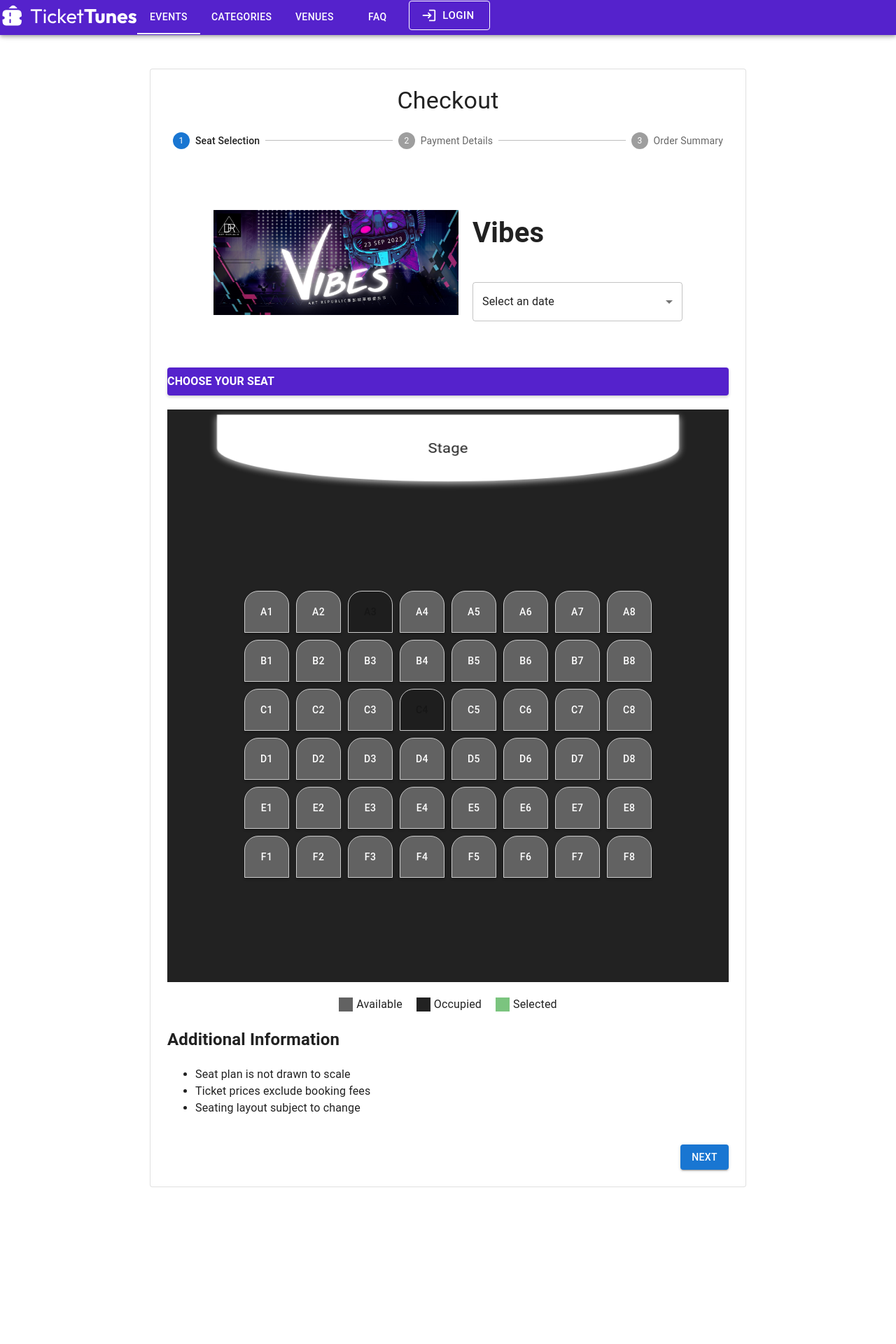
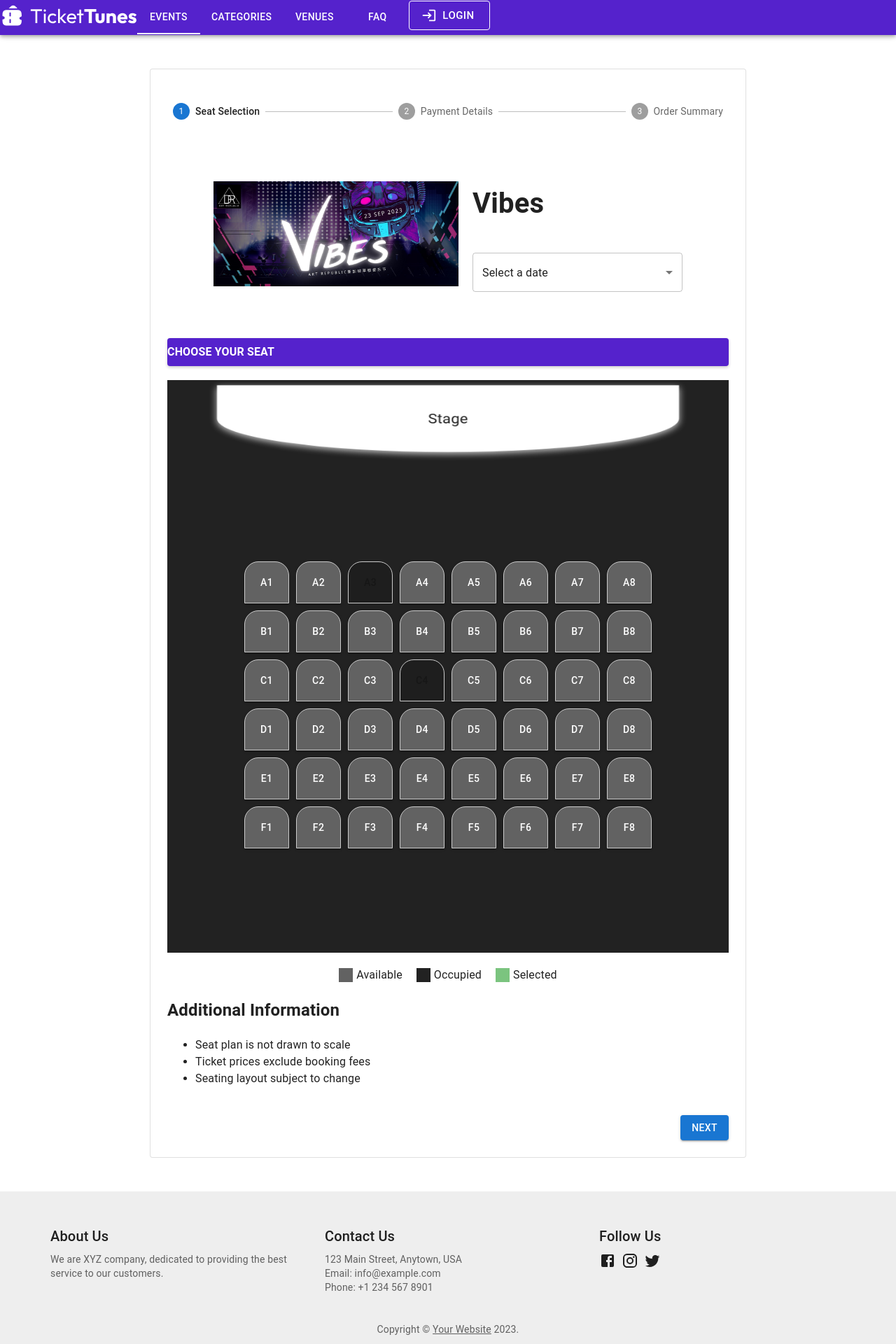
Before and after one commit to amelia-chew-2022/CS203-Project, a React (Create React App) app in the folder frontend/: page /checkout in a window 1280 px wide. Shown: the top 1920 px of the page at 70% size. Before the commit the page ends 1744 px from the top, so only its background shows below. Built offline with nearby package versions, Linux system fonts and the light colour scheme.

Commit message:
Added footer to checkout Page

```diff
--- a/frontend/src/components/seatselect/DropDown.js
+++ b/frontend/src/components/seatselect/DropDown.js
@@ -18,7 +18,7 @@ function DropDown() {
         style={{width:'300px'}}
       >
         <MenuItem value="" disabled>
-          Select an date
+          Select a date
         </MenuItem>
         <MenuItem value="option1">23 Sep 2023 07:30pm</MenuItem>
         <MenuItem value="option2">24 Sep 2023 07:30pm</MenuItem>
--- a/frontend/src/pages/Checkout.js
+++ b/frontend/src/pages/Checkout.js
@@ -12,7 +12,7 @@ import AddressForm from './checkoutforms/AddressForm';
 import Review from './checkoutforms/ReviewOrder';
 import SeatSelection from './checkoutforms/SeatSelection';
 import NavBar from "../components/navigation/NavBar";
-
+import Footer from "../components/footer/Footer";
 const steps = ["Seat Selection", "Payment Details", "Order Summary"];
 
 function getStepContent(step) {
@@ -46,9 +46,9 @@ export default function Checkout() {
 
           <Container component="main" maxWidth="md" sx={{ mb: 4 }}>
             <Paper variant="outlined" sx={{ my: { xs: 3, md: 6 }, p: { xs: 2, md: 3 } }}>
-              <Typography component="h1" variant="h4" align="center">
+              {/* <Typography component="h1" variant="h4" align="center">
                 Checkout
-              </Typography>
+              </Typography> */}
               <Stepper activeStep={activeStep} sx={{ pt: 3, pb: 5 }}>
                 {steps.map((label) => (
                   <Step key={label}>
@@ -103,6 +103,8 @@ export default function Checkout() {
               )}
             </Paper>
           </Container>
+          <Footer></Footer>
         </React.Fragment>
+
       );
 }
```
